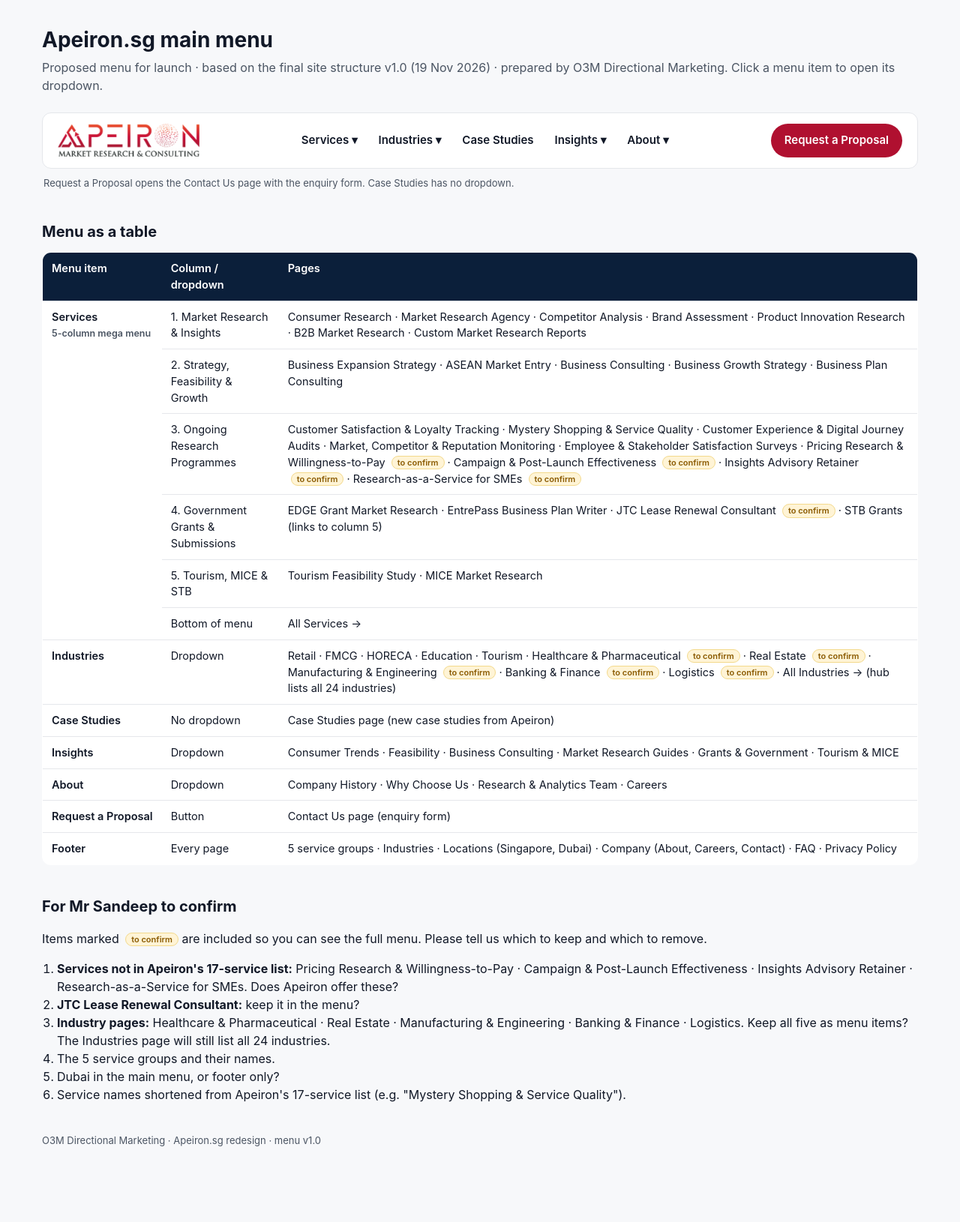
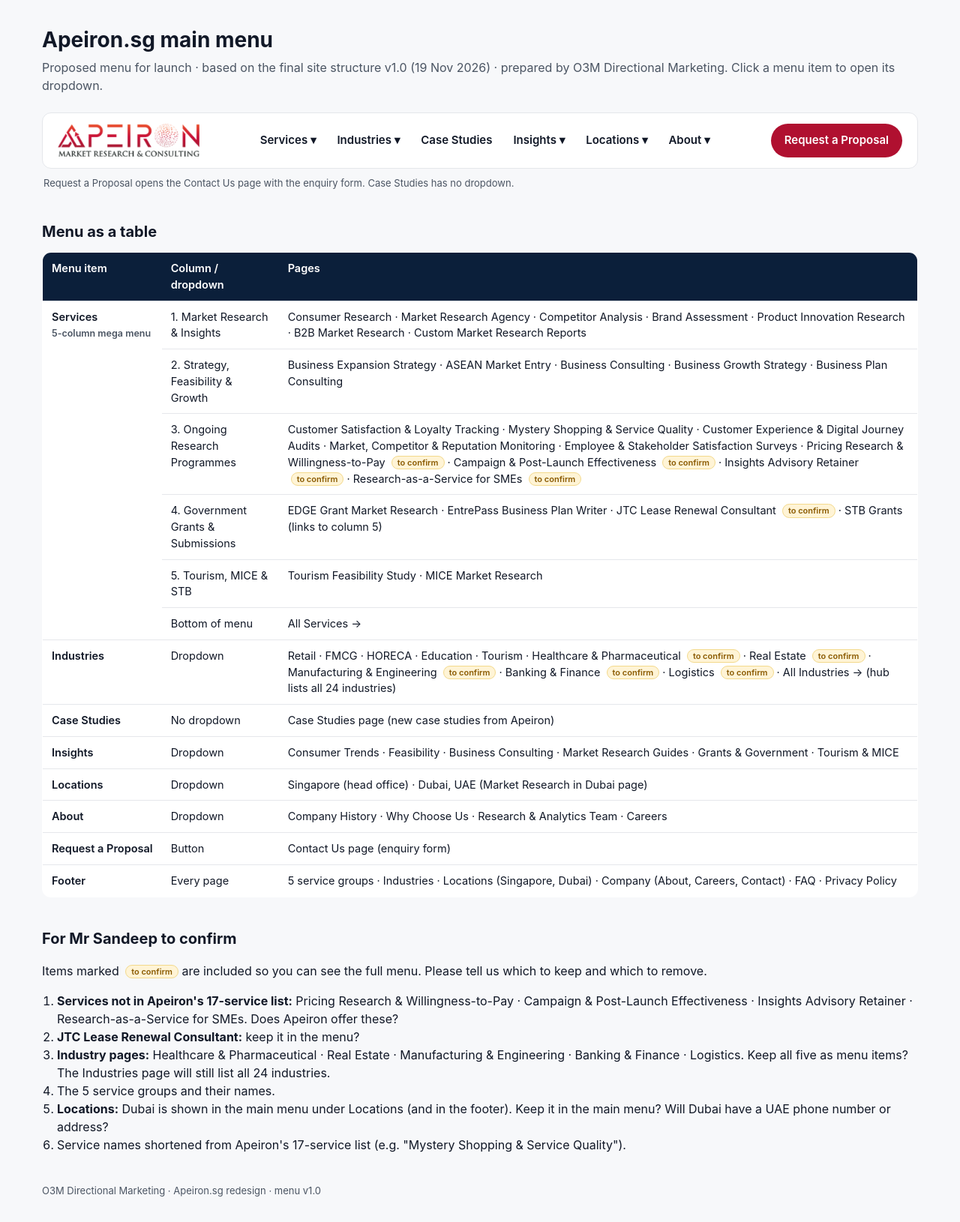
Before and after one commit to sridharr-star/apeiron-menu, a plain HTML site: page index.html in a window 1280 px wide. Shown: the whole page at 75% size. Before the commit the page ends 1563 px from the top, so only its background shows below. Drawn offline with Linux system fonts and the light colour scheme.

Commit message:
Add Locations dropdown (Singapore, Dubai)
Co-Authored-By: Claude Opus 5.5 <noreply@anthropic.com>
Claude-Session: https://claude.ai/code/session_01CxUHXZZxhsS7qVVhGqBKaV

```diff
--- a/index.html
+++ b/index.html
@@ -64,6 +64,7 @@ footer.page{color:var(--muted);font-size:13px;margin:40px 0 32px}
         <li><button aria-expanded="false" data-panel="p-industries">Industries ▾</button></li>
         <li><a href="#">Case Studies</a></li>
         <li><button aria-expanded="false" data-panel="p-insights">Insights ▾</button></li>
+        <li><button aria-expanded="false" data-panel="p-locations">Locations ▾</button></li>
         <li><button aria-expanded="false" data-panel="p-about">About ▾</button></li>
       </ul>
     </nav>
@@ -94,6 +95,10 @@ footer.page{color:var(--muted);font-size:13px;margin:40px 0 32px}
     <li>Consumer Trends</li><li>Feasibility</li><li>Business Consulting</li><li>Market Research Guides</li><li>Grants &amp; Government</li><li>Tourism &amp; MICE</li></ul>
     <a class="all" href="#">All Insights →</a></div></div>
 
+  <div class="panel" id="p-locations"><div class="simple col"><ul>
+    <li>Singapore <span class="note">(head office)</span></li><li>Dubai, UAE</li></ul>
+    <p class="note">Singapore links to the homepage. Dubai has its own page with local contact details. New markets can be added later using the same page template.</p></div></div>
+
   <div class="panel" id="p-about"><div class="simple col"><ul>
     <li>Company History</li><li>Why Choose Us</li><li>Research &amp; Analytics Team</li><li>Careers</li></ul></div></div>
 </header>
@@ -112,6 +117,7 @@ footer.page{color:var(--muted);font-size:13px;margin:40px 0 32px}
 <tr><td class="mi">Industries</td><td>Dropdown</td><td>Retail · FMCG · HORECA · Education · Tourism · Healthcare &amp; Pharmaceutical <span class="tc">to confirm</span> · Real Estate <span class="tc">to confirm</span> · Manufacturing &amp; Engineering <span class="tc">to confirm</span> · Banking &amp; Finance <span class="tc">to confirm</span> · Logistics <span class="tc">to confirm</span> · All Industries → (hub lists all 24 industries)</td></tr>
 <tr><td class="mi">Case Studies</td><td>No dropdown</td><td>Case Studies page (new case studies from Apeiron)</td></tr>
 <tr><td class="mi">Insights</td><td>Dropdown</td><td>Consumer Trends · Feasibility · Business Consulting · Market Research Guides · Grants &amp; Government · Tourism &amp; MICE</td></tr>
+<tr><td class="mi">Locations</td><td>Dropdown</td><td>Singapore (head office) · Dubai, UAE (Market Research in Dubai page)</td></tr>
 <tr><td class="mi">About</td><td>Dropdown</td><td>Company History · Why Choose Us · Research &amp; Analytics Team · Careers</td></tr>
 <tr><td class="mi">Request a Proposal</td><td>Button</td><td>Contact Us page (enquiry form)</td></tr>
 <tr><td class="mi">Footer</td><td>Every page</td><td>5 service groups · Industries · Locations (Singapore, Dubai) · Company (About, Careers, Contact) · FAQ · Privacy Policy</td></tr>
@@ -124,7 +130,7 @@ footer.page{color:var(--muted);font-size:13px;margin:40px 0 32px}
 <li><b>JTC Lease Renewal Consultant:</b> keep it in the menu?</li>
 <li><b>Industry pages:</b> Healthcare &amp; Pharmaceutical · Real Estate · Manufacturing &amp; Engineering · Banking &amp; Finance · Logistics. Keep all five as menu items? The Industries page will still list all 24 industries.</li>
 <li>The 5 service groups and their names.</li>
-<li>Dubai in the main menu, or footer only?</li>
+<li><b>Locations:</b> Dubai is shown in the main menu under Locations (and in the footer). Keep it in the main menu? Will Dubai have a UAE phone number or address?</li>
 <li>Service names shortened from Apeiron's 17-service list (e.g. "Mystery Shopping &amp; Service Quality").</li>
 </ol>
 <footer class="page">O3M Directional Marketing · Apeiron.sg redesign · menu v1.0</footer>
```
